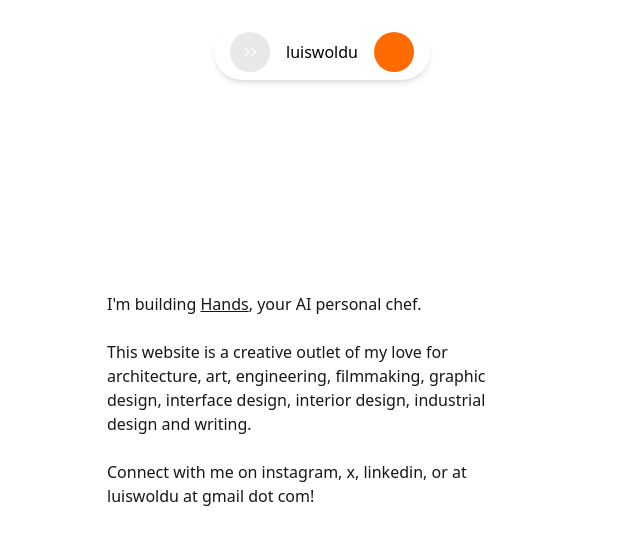
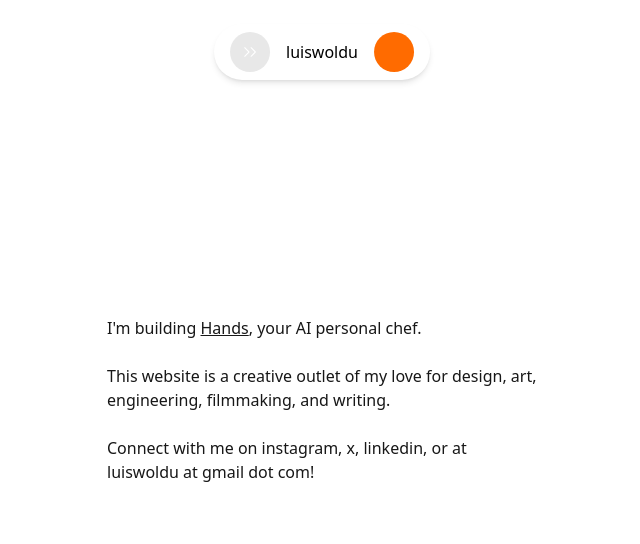
Before and after one commit to luiswoldu/personal-website, a Next.js app: page / in a window 1280 px wide. Shown: the top 544 px of the page, without its empty margins (318-958 px from the left). Built offline with nearby package versions, Linux system fonts and the light colour scheme.

Commit message:
Updating bio (new SSH configured)

```diff
--- a/app/components/Introduction.tsx
+++ b/app/components/Introduction.tsx
@@ -3,7 +3,7 @@ const Introduction = () => (
     <p className="text-lg sm:text-xl leading-relaxed">
       I'm building <a href="https://handsforu.com" target="_blank" rel="noopener noreferrer" className="underline hover:opacity-70 transition-opacity">Hands</a>, your AI personal chef.
       <br /><br />
-      This website is a creative outlet of my love for architecture, art, engineering, filmmaking, graphic design, interface design, interior design, industrial design and writing.
+      This website is a creative outlet of my love for design, art, engineering, filmmaking, and writing.
       <br /><br />
       Connect with me on instagram, x, linkedin, or at luiswoldu at gmail dot com!
     </p>
```
